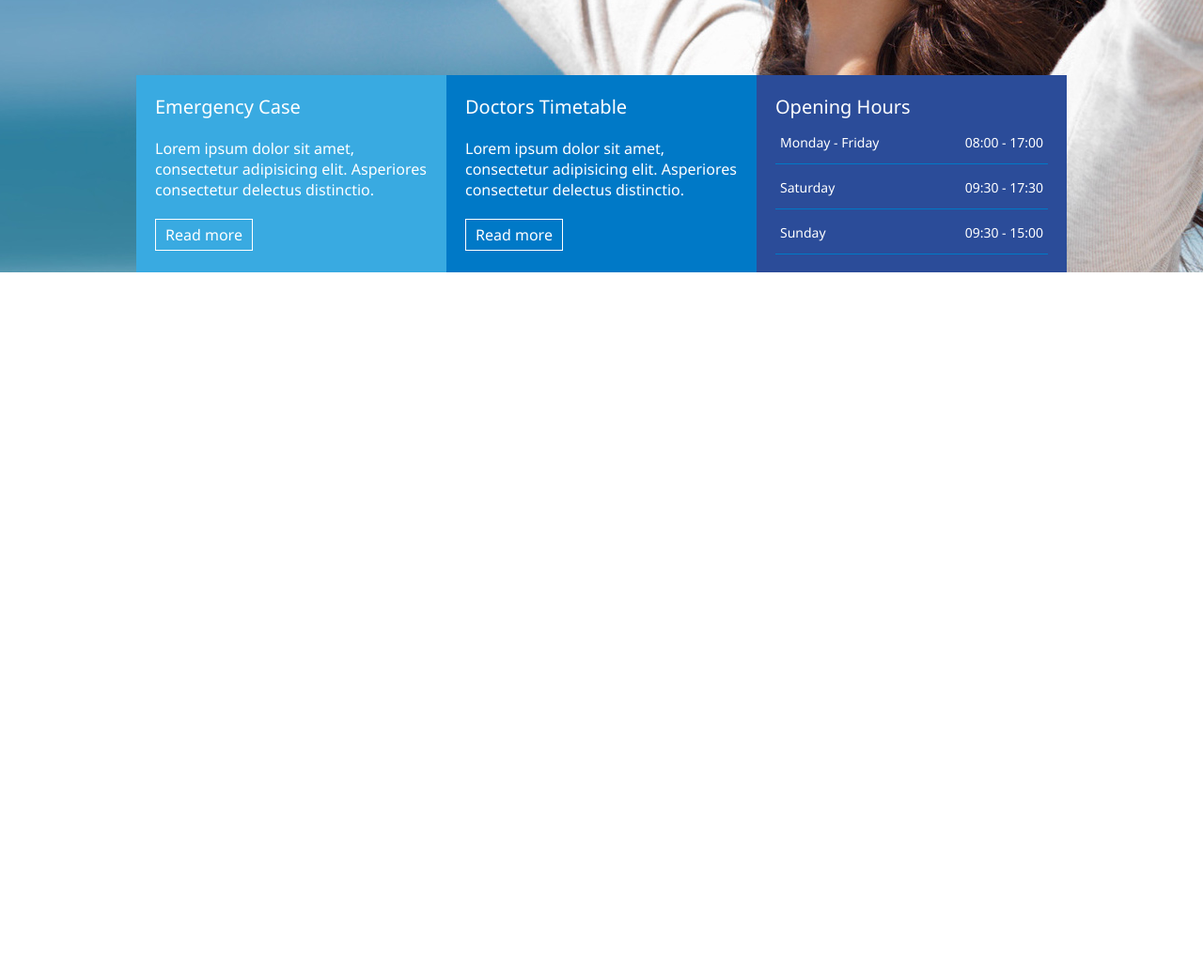
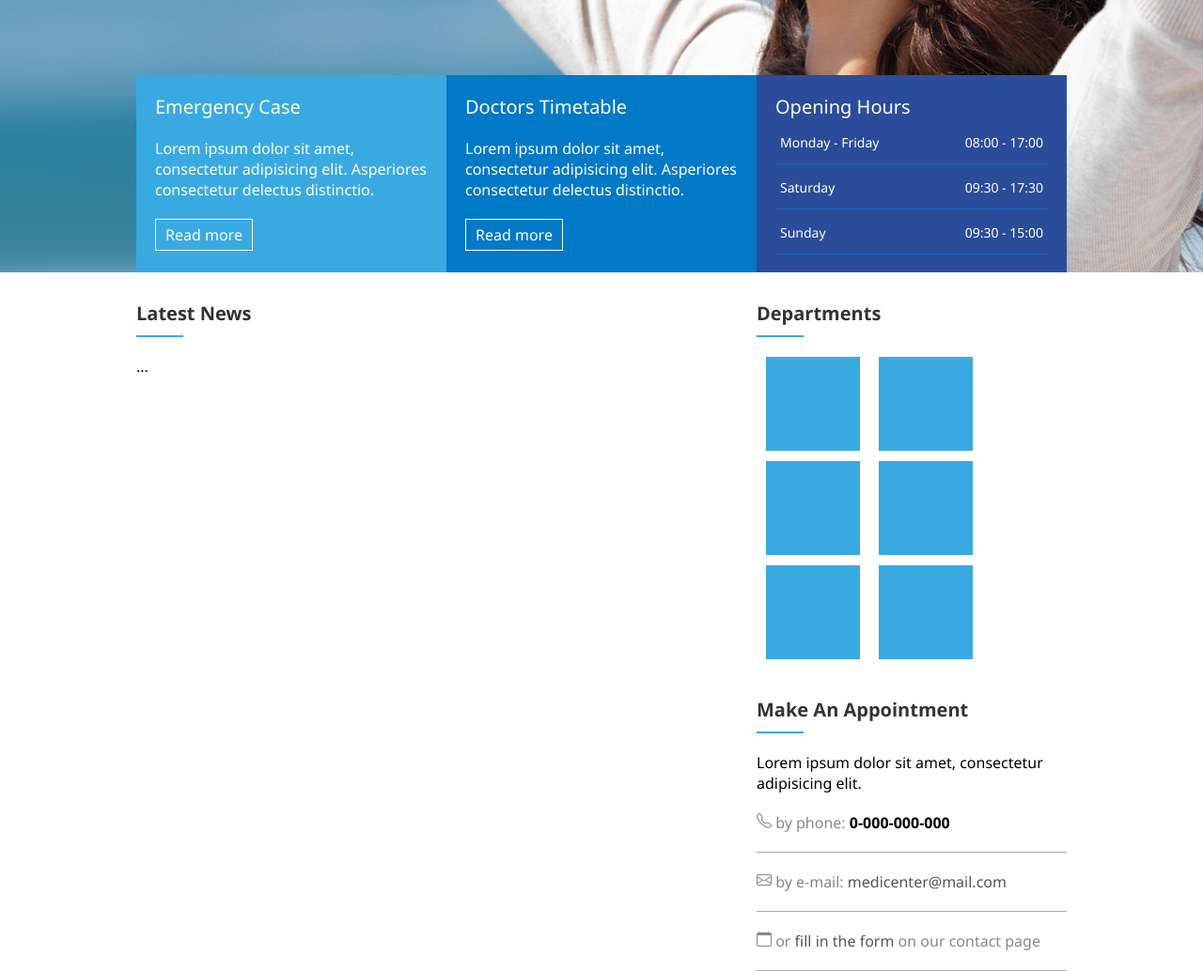
Before and after one commit to jptiveron/estudos-medicenter, a plain HTML site: page index.html in a window 1280 px wide. Shown: the part 500-1534 px from the top of the page at 94% size. Before the commit the page ends 800 px from the top, so only its background shows below. Drawn offline with nearby package versions, Linux system fonts and the light colour scheme.

Commit message:
adicionado aside com departments e make an appointment

```diff
--- a/assets/css/style.css
+++ b/assets/css/style.css
@@ -150,3 +150,68 @@ nav .active{
     border: 1px solid #0079c7;
     border-top: none;
 }
+
+#general {
+    display: flex;
+    justify-content: center;
+}
+
+#general section {
+    flex: 2
+}
+
+#general aside {
+    flex: 1
+}
+
+.widget-title {
+    margin-top: 30px;
+    margin-bottom: 20px;
+}
+
+.widget-title-text {
+    color: #333333;
+    font-size: 20px;
+    font-weight: bold;
+}
+
+.widget-title-bar {
+    width: 50px;
+    height: 2px;
+    background-color: #36a9e1;
+    margin-top: 10px;
+}
+
+.widget-box {
+    display: flex;
+    flex-wrap: wrap;
+}
+
+.box {
+    width: 100px;
+    height: 100px;
+    background-color: #39aae1;
+    margin: 1px 10px 10px 10px;
+}
+
+.media-phone,
+.media-email,
+.media-contact {
+    border-bottom: 1px solid #a7acb8;
+    padding-bottom: 20px;
+    margin-top: 20px;
+    color: #888888;
+}
+
+.media a {
+    text-decoration: none;
+    color: #555;
+}
+
+.media b {
+    color: #000;
+}
+
+.media i {
+    margin-right: 5px;
+}
--- a/index.html
+++ b/index.html
@@ -7,6 +7,7 @@
     <meta http-equiv="X-UA-Compatible" content="ie=edge">
     <title>MediCenter</title>
     <link rel="stylesheet" href="./assets/css/style.css">
+    <link rel="stylesheet" href="https://cdn.jsdelivr.net/npm/bootstrap-icons@1.11.3/font/bootstrap-icons.min.css">
 </head>
 <body>
 <header>
@@ -75,5 +76,68 @@
         </div>
     </div>
 </section>
+
+<section id="general">
+    <div class="container">
+        <section class="main">
+            <div class="widget">
+                <div class="widget-title">
+                    <div class="widget-title-text">Latest News</div>
+                    <div class="widget-title-bar"></div>
+                </div>
+                <div class="widget-body">
+                    ...
+                </div>
+            </div>
+        </section>
+        <aside>
+            <div class="widget">
+                <div class="widget-title">
+                    <div class="widget-title-text">Departments</div>
+                    <div class="widget-title-bar"></div>
+                </div>
+                <div class="widget-body">
+                    <div class="widget-box">
+                        <div class="box"></div>
+                        <div class="box"></div>
+                        <div class="box"></div>
+                        <div class="box"></div>
+                        <div class="box"></div>
+                        <div class="box"></div>
+                    </div>
+                </div>
+            </div>
+            <div class="widget">
+                <div class="widget-title">
+                    <div class="widget-title-text">Make An Appointment</div>
+                    <div class="widget-title-bar"></div>
+                </div>
+                <div class="widget-body">
+                    <p>Lorem ipsum dolor sit amet, consectetur adipisicing elit.</p>
+                    <div class="media">
+                        <div class="media-phone">
+                            <svg xmlns="http://www.w3.org/2000/svg" width="16" height="16" fill="currentColor" class="bi bi-telephone" viewBox="0 0 16 16">
+                                <path d="M3.654 1.328a.678.678 0 0 0-1.015-.063L1.605 2.3c-.483.484-.661 1.169-.45 1.77a17.6 17.6 0 0 0 4.168 6.608 17.6 17.6 0 0 0 6.608 4.168c.601.211 1.286.033 1.77-.45l1.034-1.034a.678.678 0 0 0-.063-1.015l-2.307-1.794a.68.68 0 0 0-.58-.122l-2.19.547a1.75 1.75 0 0 1-1.657-.459L5.482 8.062a1.75 1.75 0 0 1-.46-1.657l.548-2.19a.68.68 0 0 0-.122-.58zM1.884.511a1.745 1.745 0 0 1 2.612.163L6.29 2.98c.329.423.445.974.315 1.494l-.547 2.19a.68.68 0 0 0 .178.643l2.457 2.457a.68.68 0 0 0 .644.178l2.189-.547a1.75 1.75 0 0 1 1.494.315l2.306 1.794c.829.645.905 1.87.163 2.611l-1.034 1.034c-.74.74-1.846 1.065-2.877.702a18.6 18.6 0 0 1-7.01-4.42 18.6 18.6 0 0 1-4.42-7.009c-.362-1.03-.037-2.137.703-2.877z"/>
+                            </svg> by phone:
+                            <b>0-000-000-000</b>
+                        </div>
+                        <div class="media-email">
+                            <svg xmlns="http://www.w3.org/2000/svg" width="16" height="16" fill="currentColor" class="bi bi-envelope" viewBox="0 0 16 16">
+                                <path d="M0 4a2 2 0 0 1 2-2h12a2 2 0 0 1 2 2v8a2 2 0 0 1-2 2H2a2 2 0 0 1-2-2zm2-1a1 1 0 0 0-1 1v.217l7 4.2 7-4.2V4a1 1 0 0 0-1-1zm13 2.383-4.708 2.825L15 11.105zm-.034 6.876-5.64-3.471L8 9.583l-1.326-.795-5.64 3.47A1 1 0 0 0 2 13h12a1 1 0 0 0 .966-.741M1 11.105l4.708-2.897L1 5.383z"/>
+                            </svg> by e-mail:
+                            <a href="#">medicenter@mail.com</a>
+                        </div>
+                        <div class="media-contact">
+                            <svg xmlns="http://www.w3.org/2000/svg" width="16" height="16" fill="currentColor" class="bi bi-calendar" viewBox="0 0 16 16">
+                                <path d="M3.5 0a.5.5 0 0 1 .5.5V1h8V.5a.5.5 0 0 1 1 0V1h1a2 2 0 0 1 2 2v11a2 2 0 0 1-2 2H2a2 2 0 0 1-2-2V3a2 2 0 0 1 2-2h1V.5a.5.5 0 0 1 .5-.5M1 4v10a1 1 0 0 0 1 1h12a1 1 0 0 0 1-1V4z"/>
+                            </svg> or
+                            <a href="#">fill in the form</a> on our contact page
+                        </div>
+                    </div>
+                </div>
+            </div>
+        </aside>
+    </div>
+</section>
 </body>
 </html>
```
